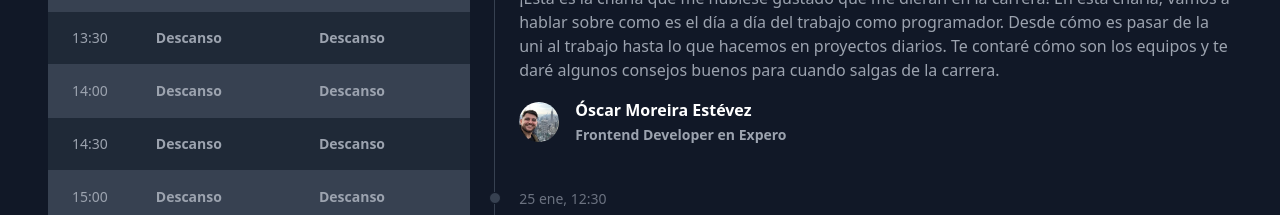
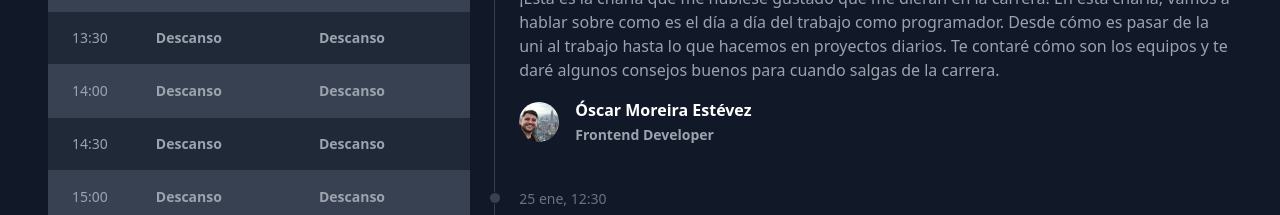
Before and after one commit to CESINFULL/cesinfull.com, a React (Vite) app: page /talleres-eventos in a window 1280 px wide. Shown: the part 900-1115 px from the top of the page. Built offline with nearby package versions, Linux system fonts and the light colour scheme.

Commit message:
Refactor EventsTimeline component and update events.json

```diff
--- a/src/components/EventsTimeline.tsx
+++ b/src/components/EventsTimeline.tsx
@@ -94,7 +94,8 @@ const EventsTimeline: FC<EventsTimelineProps> = ({ data }) => {
                 <div className="space-y-1 font-medium dark:text-white">
                   <p className="font-semibold">{event.speaker}</p>
                   <small className="text-sm font-semibold text-gray-500 dark:text-gray-400">
-                    {event.job} en {event.enterprise}
+                    {event.job}
+                    {event.enterprise && ` en ${event.enterprise}`}
                   </small>
                 </div>
               </Avatar>
--- a/src/data/events.json
+++ b/src/data/events.json
@@ -24,7 +24,7 @@
       {
         "speaker": "Óscar Moreira Estévez",
         "job": "Frontend Developer",
-        "enterprise": "Expero",
+        "enterprise": "",
         "title": "El trabajo de un programador/a más allá de la universidad",
         "description": "¡Esta es la charla que me hubiese gustado que me dieran en la carrera!\nEn esta charla, vamos a hablar sobre como es el día a día del trabajo como programador. Desde cómo es pasar de la uni al trabajo hasta lo que hacemos en proyectos diarios. Te contaré cómo son los equipos y te daré algunos consejos buenos para cuando salgas de la carrera.",
         "hour": 1706184000000,
```
